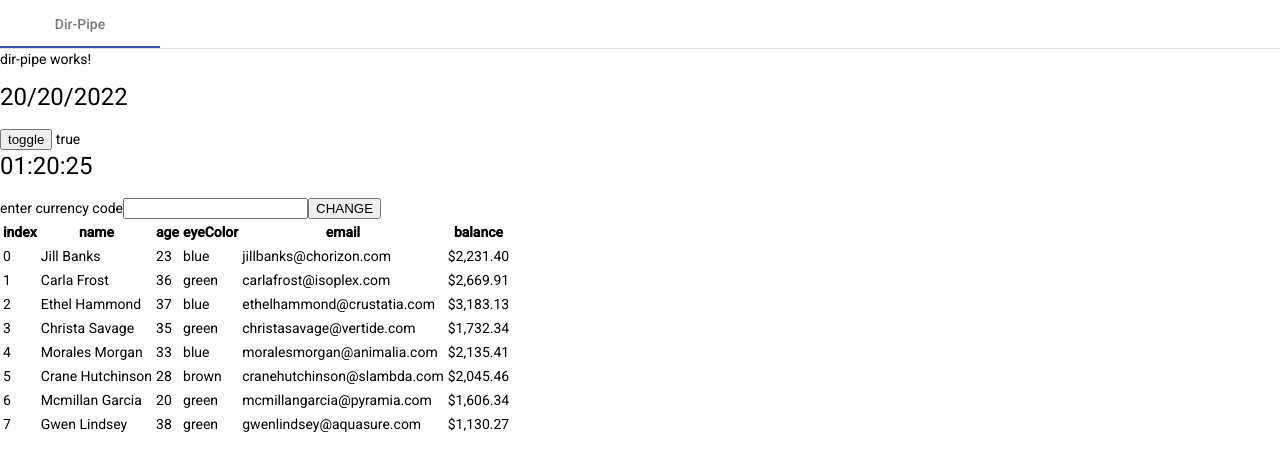
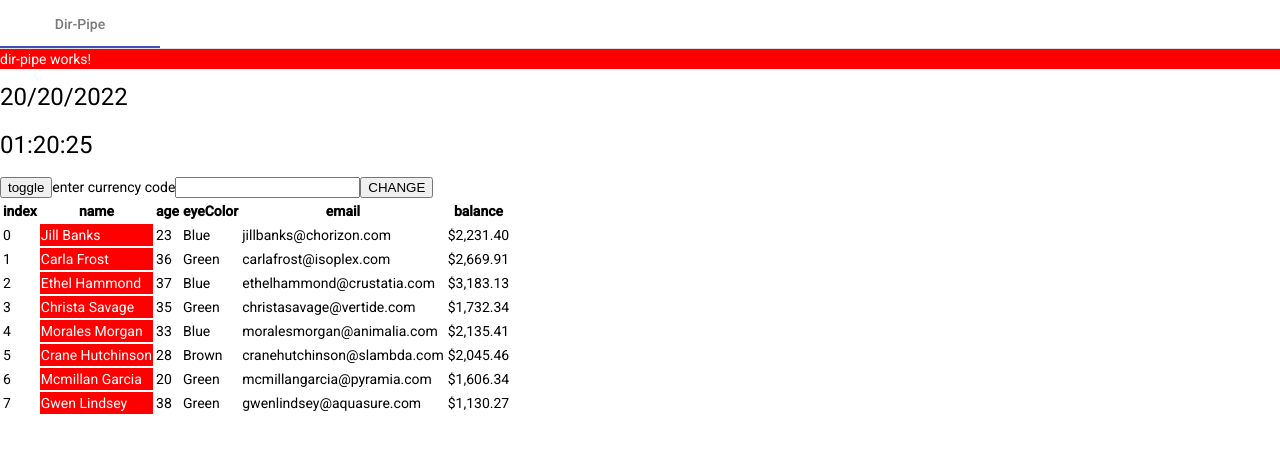
Before and after one commit to m3hul7/angular-tasks, an Angular app: page / in a window 1280 px wide. Both pictures are taken after a click on the button "toggle". Shown: the top 470 px of the page. Built offline with nearby package versions, Linux system fonts and the light colour scheme.

Commit message:
cutome-pipe-directive

```diff
--- /dev/null
+++ b/src/app/dir-pipe/cusotmedir.directive.ts
@@ -0,0 +1,13 @@
+import { Directive, ElementRef } from '@angular/core';
+
+@Directive({
+  selector: '[appCusotmedir]'
+})
+export class CusotmedirDirective {
+
+  constructor(private el: ElementRef) {
+    el.nativeElement.style.backgroundColor = "red";
+    el.nativeElement.style.color = "white";
+  }
+
+}
--- a/src/app/dir-pipe/dir-pipe.component.html
+++ b/src/app/dir-pipe/dir-pipe.component.html
@@ -1,8 +1,8 @@
-<p>dir-pipe works!</p>
+<p appCusotmedir>dir-pipe works!</p>
 <h1>{{todayDate | date:'dd/mm/yyyy'}}</h1>
+
+<h1 *ngIf="booleanVar">{{todayDate | date:'hh:mm:ss'}}</h1>
 <button (click)="this.booleanVar=!this.booleanVar">toggle</button>
-    {{booleanVar}}
-<h1 *ngIf="booleanVar">{{todayDate | date:'hh:mm:ss'}}</h1>
 
 <label for="currencyCode">enter currency code</label>
 <input type="text" id="currencyCode" #inputvalue>
@@ -18,11 +18,11 @@
         <th>email</th>
         <th>balance</th>
     </tr>
-    <tr *ngFor="let data of hundOfData">
+    <tr *ngFor="let data of hundOfData" >
         <td>{{data.index}}</td>
-        <td>{{data.name}}</td>
+        <td appCusotmedir>{{data.name}}</td>
         <td>{{data.age}}</td>
-        <td>{{data.eyeColor}}</td>
+        <td>{{data.eyeColor | firstcapital}}</td>
         <td>{{data.email}}</td>
         <td>{{data.balance | currency:currencycode}}</td>
     </tr>
--- a/src/app/dir-pipe/dir-pipe.component.ts
+++ b/src/app/dir-pipe/dir-pipe.component.ts
@@ -1,4 +1,5 @@
-import { Component, OnInit } from '@angular/core';
+import { Component, Directive, ElementRef, OnInit } from '@angular/core';
+import { reduce } from 'rxjs';
 
 @Component({
   selector: 'app-dir-pipe',
@@ -13,6 +14,7 @@ export class DirPipeComponent implements OnInit {
   todayDate = new Date();
 
   constructor() { }
+
 
   onClick(recInputVal:string) {
     this.currencycode = recInputVal.toUpperCase();
@@ -119,6 +121,4 @@ export class DirPipeComponent implements OnInit {
 
   ngOnInit(): void {
   }
-
-
 }
--- /dev/null
+++ b/src/app/dir-pipe/firstcapital.pipe.ts
@@ -0,0 +1,13 @@
+import { Pipe, PipeTransform } from '@angular/core';
+
+@Pipe({
+  name: 'firstcapital'
+})
+export class FirstcapitalPipe implements PipeTransform {
+
+  transform(value: string): string {
+    let first = value.substr(0,1).toUpperCase();
+    return first + value.substr(1);
+  }
+
+}
```
Also changed, not shown: src/app/app.module.ts (+7 -2 lines), 2 other files (tests, documents, lock files or other folders).
